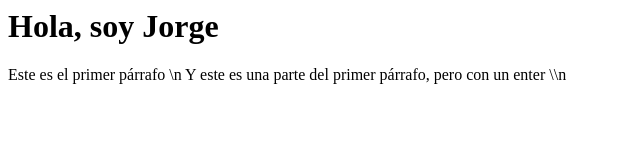
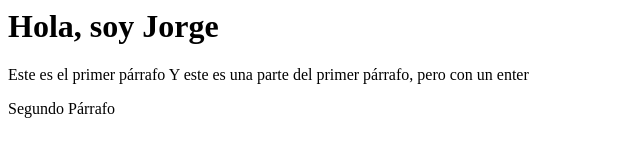
Before and after one commit to JorgeLaveaga/hello-world, a plain HTML site: page index.html in a window 1280 px wide. Shown: the whole page, without its empty margins (0-640 px from the left). Drawn offline with Linux system fonts and the light colour scheme.

```diff
--- a/init.html
+++ b/index.html
@@ -10,8 +10,11 @@
         </h1>
         <!---Texto es "P" por Paragraph. Y H1 = header 1, h2 = header 2...-->
         <p>
-            Este es el primer párrafo  \n
-            Y este es una parte del primer párrafo, pero con un enter \\n
+            Este es el primer párrafo
+            Y este es una parte del primer párrafo, pero con un enter
+        </p>
+        <p>
+            Segundo Párrafo
         </p>
     </body>
 
```
